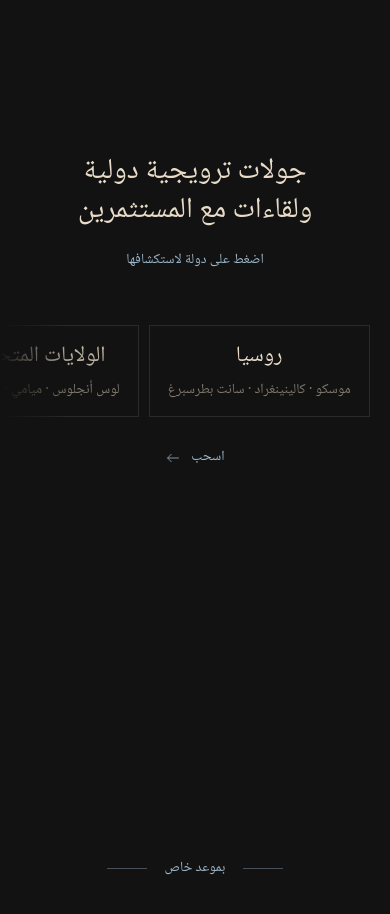
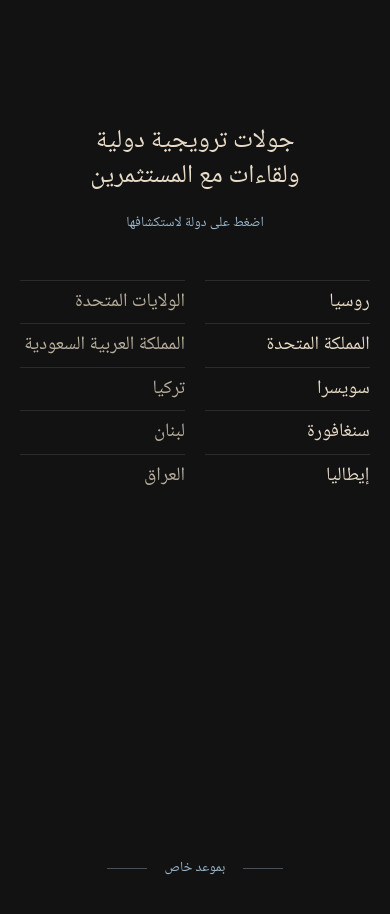
Before and after one commit to voxire/Mohamad-issa-INB, a Next.js app: page /ar in a window 390 px wide. Shown: the part 7020-7934 px from the top of the page. Built offline with nearby package versions, Linux system fonts and the light colour scheme.

Commit message:
Show the roadshow countries as a list on phones and fit short iPhone screens
Every section now fits 393x660, the iPhone 15 Pro with Chrome or Safari bars showing.

```diff
--- a/app/globals.css
+++ b/app/globals.css
@@ -1808,7 +1808,7 @@ ul {
     font-size: clamp(30px, 8.6vw, 40px);
   }
   [dir="rtl"] .intl__heading {
-    font-size: clamp(26px, 7.4vw, 34px);
+    font-size: clamp(24px, 6.6vw, 30px);
   }
   /* Arabic chips run a little taller, so the globe gives up a few pixels */
   [dir="rtl"].js .intl__globe,
@@ -1827,70 +1827,44 @@ ul {
     font-size: 28px;
     margin-block-end: 10px;
   }
-  .js .intl__globe {
-    width: min(82vw, 40svh, 520px);
-  }
+  .js .intl__globe,
+  [dir="rtl"].js .intl__globe,
+  .js [dir="rtl"] .intl__globe {
+    width: min(72vw, 32svh, 420px);
+  }
+  /* His countries as a list beneath the globe (his request: a list, not a swipe row), two columns, tap to focus */
   .intl__countries {
-    display: flex;
-    gap: 10px;
-    overflow-x: auto;
-    scroll-snap-type: x proximity;
-    margin-block-start: 20px;
-    margin-inline: calc(var(--gutter) * -1);
-    padding: 4px var(--gutter);
-    scroll-padding-inline: var(--gutter);
-    scrollbar-width: none;
-    /* fades out at the far edge, so it reads as a row that continues */
-    -webkit-mask-image: linear-gradient(to right, #000 82%, transparent);
-    mask-image: linear-gradient(to right, #000 82%, transparent);
-  }
-  [dir="rtl"] .intl__countries {
-    -webkit-mask-image: linear-gradient(to left, #000 82%, transparent);
-    mask-image: linear-gradient(to left, #000 82%, transparent);
-  }
-  .intl__countries.is-swiped {
-    -webkit-mask-image: none;
-    mask-image: none;
+    display: grid;
+    grid-template-columns: repeat(2, minmax(0, 1fr));
+    column-gap: 20px;
+    margin-block-start: 16px;
   }
   .intl__swipe {
-    display: inline-flex;
-    align-items: center;
-    justify-content: center;
-    gap: 10px;
-    margin-block-start: 14px;
-    color: var(--accent);
-    transition: opacity 0.8s var(--ease);
-  }
-  .intl__swipe .btn__arrow {
-    width: 16px;
-    height: 16px;
-    animation: swipe-cue 1.8s var(--ease) infinite;
-  }
-  [dir="rtl"] .intl__swipe .btn__arrow {
-    animation-name: swipe-cue-rtl;
-  }
-  .intl.is-swiped .intl__swipe {
-    opacity: 0;
-  }
-  .intl__countries::-webkit-scrollbar {
     display: none;
   }
   .intl__country,
   .intl__country:nth-child(-n + 5),
   .intl__country:nth-child(n + 6) {
-    flex: 0 0 auto;
-    align-items: center;
-    text-align: center;
-    gap: 6px;
-    padding: 14px 18px;
-    border: 1px solid var(--line);
-    scroll-snap-align: start;
+    grid-column: auto;
+    align-items: flex-start;
+    text-align: start;
+    gap: 2px;
+    padding-block: 8px;
+    border-block-start: 1px solid var(--line);
   }
   .intl__country.is-focused {
     border-color: var(--line-accent);
   }
   .intl__name {
-    font-size: 26px;
+    font-size: 21px;
+  }
+  [dir="rtl"] .intl__name {
+    font-size: 19px;
+    line-height: 1.4;
+  }
+  /* Cities stay on the globe's labels; the list carries the countries only, so it fits one screen */
+  .intl__cities {
+    display: none;
   }
 
 
@@ -1999,21 +1973,18 @@ ul {
   .js .intl__globe,
   [dir="rtl"].js .intl__globe,
   .js [dir="rtl"] .intl__globe {
-    width: min(78vw, 33svh);
+    width: min(66vw, 28svh);
   }
   .intl__countries {
-    margin-block-start: 12px;
+    margin-block-start: 10px;
   }
   .intl__country,
   .intl__country:nth-child(-n + 5),
   .intl__country:nth-child(n + 6) {
-    padding: 10px 14px;
+    padding-block: 6px;
   }
   .intl__name {
-    font-size: 22px;
-  }
-  .intl__swipe {
-    margin-block-start: 8px;
+    font-size: 19px;
   }
   /* Closing screen */
   .close {
@@ -2037,6 +2008,32 @@ ul {
   .footer {
     margin-block-start: 24px;
     padding-block: 18px calc(18px + env(safe-area-inset-bottom));
+  }
+}
+
+/* Very short phone screens (iPhone 15 Pro with Chrome's or Safari's bars, about 393x660) */
+@media (max-width: 860px) and (max-height: 700px) {
+  .section {
+    padding-block: 56px 84px;
+  }
+  .intl {
+    padding-block: 56px 84px;
+  }
+  .why__tabs {
+    margin-block-start: 12px;
+  }
+  .why__item,
+  .why__grid .why__item:nth-child(3n + 1),
+  .why__grid[data-count="4"] .why__item {
+    padding-block: 8px;
+  }
+  .why__figure {
+    font-size: 25px;
+  }
+  .js .intl__globe,
+  [dir="rtl"].js .intl__globe,
+  .js [dir="rtl"] .intl__globe {
+    width: min(60vw, 26svh);
   }
 }
 
```
